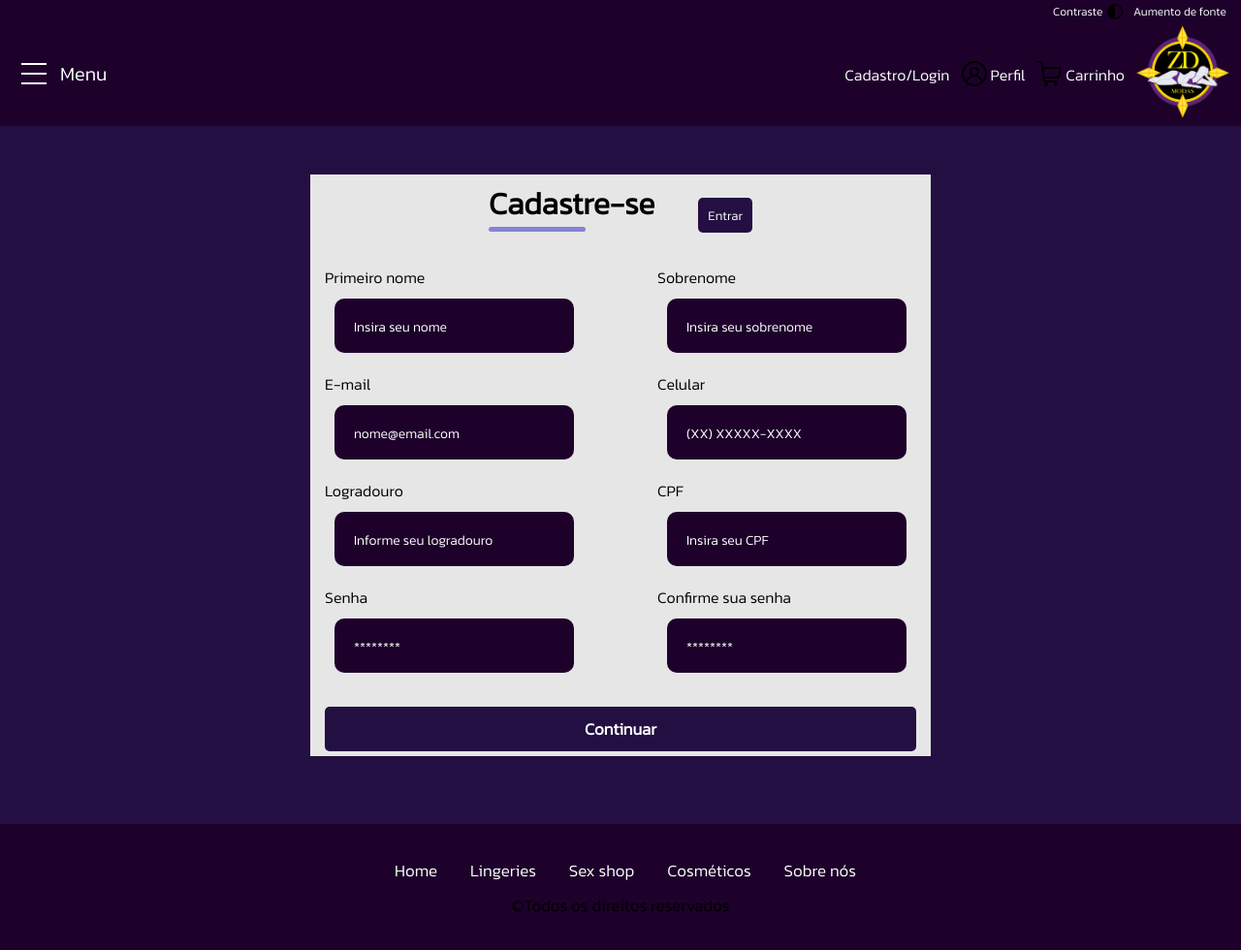
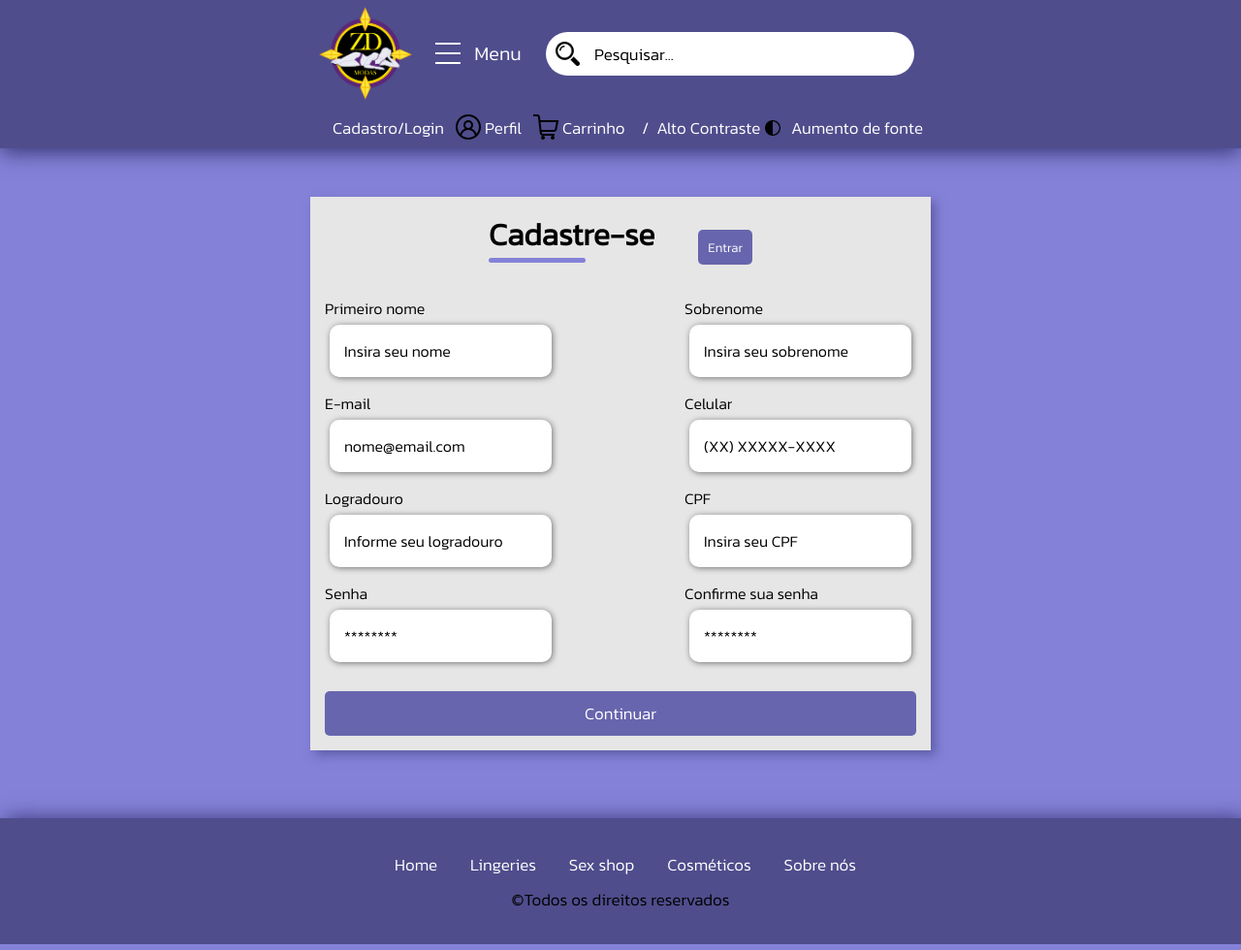
Before and after one commit to Kurarisse/TCCalpha, a PHP site: page /cadastro.html in a window 1280 px wide. Shown: the whole page at 97% size. Run offline with PHP 8.4, Linux system fonts and the light colour scheme.

Commit message:
cabeçalho

```diff
--- a/cadastro.html
+++ b/cadastro.html
@@ -20,19 +20,16 @@
     <!-- INÍCIO CORPO -->
     <div id="corpo">
 
-        <!-- INÍCIO BOTÕES DE ACESSIBILIDADE -->
-        <div class="contraste">
-            <button id="botaoContraste">Contraste <img src="img/contraste.png" alt="Símbolo de contraste" title="Símbolo de contraste" width="20px"></button>&nbsp;
-            <button id="aumentoFonte">Aumento de fonte</button>
-        </div>
-        <!-- FIM BOTÕES DE ACESSIBILIDADE -->
-
         <!-- INÍCIO CABEÇALHO -->
         <header class="cabecalho">
 
             <!-- INÍCIO ÁREA DA ESQUERDA -->
             <!-- INÍCIO MENU -->
             <div class="junto">
+
+                <!-- LOGO -->
+            <a href="index.html"><img  class="logo" src="img/logo_logo.png" alt="Imagem de logo" title="Imagem de logo"></a>
+            <!-- FIM LOGO -->
             <nav id="nav">
                 <button id="btnCelular" aria-label="Abrir menu" aria-haspopup="true" aria-controls="menu" aria-expanded="false"><img src="img/menu.png" alt="Imagem menu hambúrguer" title="Menu de links das páginas"><span>Menu</span></button>
 
@@ -51,21 +48,28 @@
             </nav>
             <!-- FIM MENU -->
 
+            <!-- BARRA DE PESQUISA -->
+            <form action="" id="barraPesquisa">
+                <a class="lupa">
+                    <img src="img/lupa.png" alt="Imagem de lupa de pesquisa" width="25px" height="25px">
+                </a>
+                <input type="text" name="busca" id="busca" placeholder="Pesquisar...">
+            </form>
+            <!-- FIM BARRA DE PESQUISA -->
         </div>
         <!-- FIM ÁREA DA ESQUERDA -->
 
-        <!-- INÍCIO LINKS ALINHADOS À DIREITA -->
+        <!-- INÍCIO LINKS ALINHADOS À DIREITA E ACESSIBILIDADE-->
         <div class="direita">
             <div class="alinha">
                 <a href="cadastro.html" title="Link para a página de cadastro" class="margem">Cadastro/Login</a>
                 <a href="perfil.html" title="Link para acesso à página de perfil"><img src="img/perfil.png" alt="Imagem de um boneco de perfil" title="Boneco de perfil"><span>Perfil</span></a>
                 <a href="carrinho.html"><img src="img/carrinho.png" alt="Imagem de um carrinho de compras" title="Carrinho de compras"><span>Carrinho</span></a>
+                <button id="botaoContraste">&nbsp; / &nbsp;Alto Contraste<img src="img/contraste.png" alt="Símbolo de contraste" title="Símbolo de contraste" width="20px"></button>&nbsp;
+                <button id="aumentoFonte">Aumento de fonte</button>
             </div>
-            <!-- LOGO -->
-            <a href="index.html"><img  class="logo" src="img/logo_logo.png" alt="Imagem de logo" title="Imagem de logo"></a>
-            <!-- FIM LOGO -->
         </div>
-        <!-- FIM LINKS ALINHADOS À DIREITA -->
+        <!-- FIM LINKS ALINHADOS À DIREITA E ACESSIBILIDADE-->
 
         </header>
         <!-- FIM CABEÇALHO -->
@@ -109,14 +113,14 @@
                         </div>
 
                         <div class="box">
-                            <label for="firstname">Logradouro</label>
-                            <input type="text" name="firstname" id="firstname" placeholder="Informe seu logradouro" required>
+                            <label for="logradouro">Logradouro</label>
+                            <input type="text" name="logradouro" id="logradouro" placeholder="Informe seu logradouro" required>
                         </div>
 
 
                         <div class="box">
-                            <label for="firstname">CPF</label>
-                            <input type="text" max-length="11" name="firstname" id="firstname" placeholder="Insira seu CPF" required>
+                            <label for="cpf">CPF</label>
+                            <input type="text" max-length="11" name="cpf" id="cpf" placeholder="Insira seu CPF" required>
                         </div>
 
                         <div class="box">
--- a/css/styles.css
+++ b/css/styles.css
@@ -10,7 +10,7 @@
 
 /* INÍCIO ESTILOS GERAIS CORPO */
 body{
-    background-color:  #230f41;
+    background-color:  rgb(132, 130, 216);
 }
 /* FIM ESTILOS GERAIS CORPO */
 
@@ -25,26 +25,29 @@ body{
 }
 /* FIM ESTILO CORPO */
 
+
 /* INÍCIO ESTILO CONTRASTE */
 .contraste{
     width: 100%;
     display: flex;
     height: fit-content;
-    justify-content: end;
+    justify-content: flex-end;
     align-items: center;
     z-index: 2;
-    background-color: rgb(29, 1, 43);
+    padding: 5px;
+    padding-left: 15px;
+    background-color: rgb(79,77,140);
     padding-right: 10px;
 }
 
 #botaoContraste, #aumentoFonte{
     border: none;
     display: flex;
-    font-size: 12px;
+    font-size: 17px;
     justify-content: center;
     align-items: center;
     flex-wrap: wrap;
-    background-color: rgb(29, 1, 43);
+    background-color: rgb(79,77,140);
     color: rgb(255, 255, 255);
     cursor: pointer;
     margin-right: 5px;
@@ -55,10 +58,13 @@ body{
 }
 /* FIM ESTILO CONTRASTE */
 
+
 /* INÍCIO ESTILO LOGO */
 .logo{
     width:100px;
     margin-right: 10px;
+    margin-left: 15px;
+    padding-top: 5px;
 }
 /* FIM ESTILO LOGO */
 
@@ -70,11 +76,11 @@ body{
     width: 100%;
     min-height: 100px;
     align-items: center;
-    justify-content: space-between;
+    justify-content: center;
     box-sizing: border-box;
     height: fit-content;
-    background-color: rgb(29, 1, 43);
-    /* box-shadow: 0px 5px 20px rgb(58, 56, 121); */
+    background-color: rgb(79,77,140);
+    box-shadow: 0px 5px 20px rgb(58, 56, 121);
 }
 
 .junto{
@@ -88,13 +94,18 @@ body{
     display: flex;
     flex-wrap: wrap;
     justify-content: center;
+    flex-direction: column;
     align-items: center;
+    padding-right: 15px;
 }
 
 .alinha{
     display: flex;
     flex-wrap: wrap;
-    flex-direction: row;
+    flex-direction: end;
+    justify-content: center;
+    padding-bottom: 5px;
+    padding-top: 5px;
 }
 
 .alinha a{
@@ -103,11 +114,12 @@ body{
     margin-right: 10px;
     justify-content: center;
     align-items: center;
+    font-size: 17px;
     color: rgb(255, 255, 255);
 }
 
 .margem{
-    margin-left: 15px;
+    margin-left: 35px;
 }
 
 .menu{
@@ -150,7 +162,7 @@ body{
 
 #btnCelular{
     display: none;
-    margin-left: 20px;
+    margin-left: 10px;
 }
 
 @media (max-width:2000px){
@@ -177,7 +189,7 @@ body{
     #btnCelular{
         display: flex;
         cursor: pointer;
-        background-color: rgb(29, 1, 43);
+        background-color: rgb(79,77,140);
         border: none;
         font-size: 20px;
     }
@@ -193,6 +205,7 @@ body{
 /* INÍCIO ESTILO BARRA DE PESQUISA */
 #barraPesquisa{
     margin: 5px 25px;
+    width: 380px;
     padding: 5px;
     background-color: rgb(255, 255, 255);
     height: 45px;
@@ -202,15 +215,18 @@ body{
     align-items: center;
 }
 
+#barraPesquisa input::placeholder{
+    color: rgb(0, 0, 0);
+}
+
 #busca{
     display: flex;
     border: none;
-    background-color: rgb(255, 255, 255);
     outline: none;
     padding: 0;
+    width: 380px;
     font-size: 17px;
-    width: 0;
-    transition: 0.4s;
+    padding-left: 10px;
 }
 
 .lupa{
@@ -331,7 +347,7 @@ body{
     max-height: 600px;
     margin: 50px auto;
     display: flex;
-    /* box-shadow: 5px 5px 10px rgba(58, 56, 121, 0.5); */
+    box-shadow: 5px 5px 10px rgba(58, 56, 121, 0.5);
 }
 
 .addDoc{
@@ -367,7 +383,7 @@ body{
 
 .login-button button{
     border: none;
-    background-color: #230f41;
+    background-color: rgb(103, 101, 173);
     padding: 8px 10px;
     margin-left: 45px;
     border-radius: 5px;
@@ -395,8 +411,8 @@ body{
     width: 50%;
     display: flex;
     justify-content: center;
+    flex-wrap: wrap;
     align-items: center;
-    flex-direction: column;
     background-color:#e6e6e6;
     padding: 15px;
 }
@@ -433,25 +449,27 @@ body{
 }
 
 .box input, .box textarea, .img{
-    margin: 10px;
-    padding: 15px 20px;
+    display: flex;
+    margin: 5px;
+    padding: 15px;
     border: none;
     border-radius: 10px;
-    font-size: 17px;
+    font-size: 16px;
     color: rgb(255, 255, 255);
-    background-color: rgb(29, 1, 43);
-    /* box-shadow: 1px 1px 6px rgba(0, 0, 0, 0.5); */
+    /* background-color: rgb(29, 1, 43); */
+    box-shadow: 1px 1px 6px rgba(0, 0, 0, 0.5);
 }
 
 .box select{
+    display: flex;
     margin: 10px;
     padding: 10px 15px;
     border: none;
     border-radius: 10px;
     color: rgb(255, 255, 255);
     justify-content: center;
-    background-color: rgb(29, 1, 43);
-    /* box-shadow: 1px 1px 6px rgba(0, 0, 0, 0.5); */
+    /* background-color: rgb(29, 1, 43); */
+    box-shadow: 1px 1px 6px rgba(0, 0, 0, 0.5);
 }
 
 .box input:focus-visible, .box select:focus-visible{
@@ -459,14 +477,15 @@ body{
 }
 
 .box label{
+    display: flex;
     font-size: 16px;
     font-weight: 500;
     color: rgb(0, 0, 0);
 }
 
 .box input::placeholder{
-    color: rgb(255, 255, 255);
-    font-size: 14px;
+    color: rgb(0, 0, 0);
+    font-size: 16px;
 }
 
 .descProduto{
@@ -500,20 +519,19 @@ body{
 .butao button{
     width: 100%;
     border: none;
-    background-color: #230f41;
+    background-color: rgb(103, 101, 173);
     padding: 10px;
     border-radius: 5px;
     cursor: pointer;
 }
 
 .butao button:hover{
-    background-color: rgb(103, 101, 173);
+    background-color: rgb(79,77,140);
 }
 
 .butao button a{
     text-decoration: none;
     font-size: 17px;
-    font-weight: 600;
     color: rgb(255, 255, 255);
 }
 
@@ -669,20 +708,23 @@ body{
 .principal{
     background-color: rgb(255, 255, 255);
     width: 100%;
+    border-radius: 10px;
     max-width: 1500px;
+    box-shadow: 5px 5px 10px rgba(58, 56, 121, 0.5);
     margin: 20px auto;
     padding: 10px;
 }
 /* FIM ESTILO PÁGINA SOBRE */
 
+
 /* INÍCIO ESTILO RODAPÉ */
 #footer{
     text-align: center;
-    background-color: rgb(29, 1, 43);
+    background-color: rgb(79,77,140);
     height: 130px;
     padding-top: 25px;
     margin-top: 20px;
-    /* box-shadow: 5px 0 20px rgb(58, 56, 121); */
+    box-shadow: 5px 0 20px rgb(58, 56, 121);
     width: 100%;
 }
 
```
Also changed, not shown: other parts of css/styles.css (+39 -18 lines), cosmeticos.html (+8 -12 lines), index.html (+8 -12 lines), insereProduto.html (+8 -12 lines), lingeries.html (+8 -12 lines), perfil.html (+8 -12 lines), produtoAumentado.html (+16 -12 lines), sexShop.html (+8 -12 lines), sobre.html (+10 -12 lines). Lines whose indentation alone changed are shown as unchanged.
